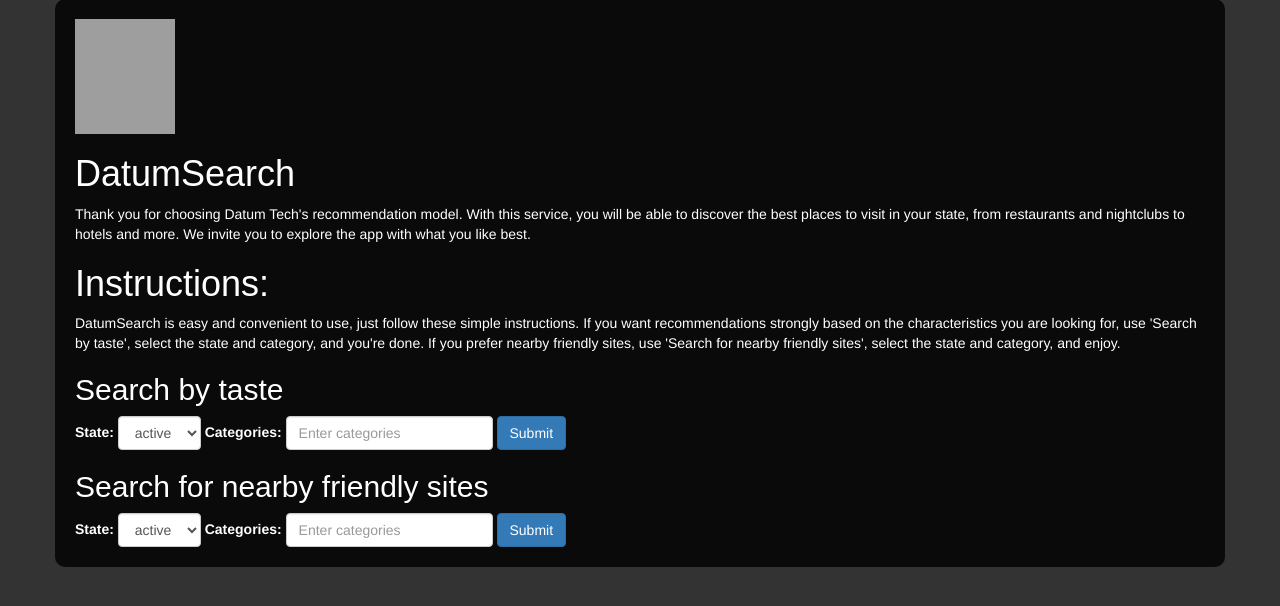
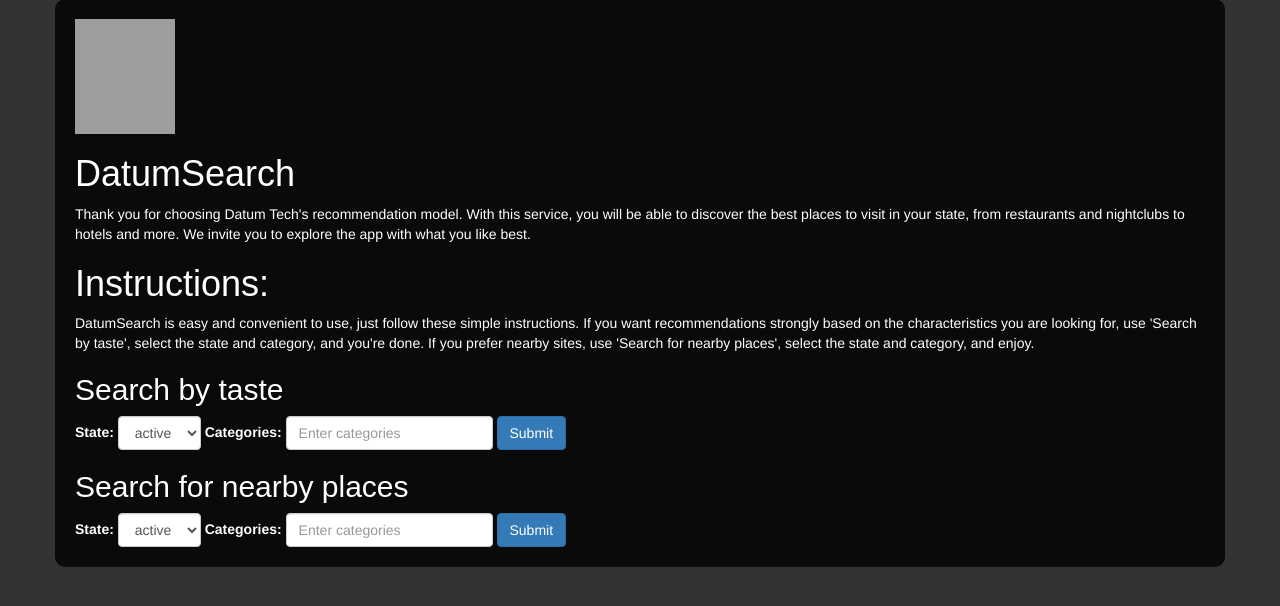
Before and after one commit to AnndrezRivera/interfaz_api, a FastAPI app: template templates/index.html in a window 1280 px wide. Shown: the part 21-627 px from the top of the page. Run offline with FastAPI, Linux system fonts and the light colour scheme; the template is opened without the code that fills it: most values are stand-ins (such as "Sample title", 1, 10 or a date in 2020); parts of the project's set-up code (start-up, migrations or seed data) failed here and were passed over; some libraries are stand-ins or nearby versions; grey boxes are pictures that could not be loaded.

Commit message:
Update index.html

```diff
--- a/templates/index.html
+++ b/templates/index.html
@@ -44,7 +44,7 @@
       <!-- Mensaje de bienvenida -->
       <p>Thank you for choosing Datum Tech's recommendation model. With this service, you will be able to discover the best places to visit in your state, from restaurants and nightclubs to hotels and more. We invite you to explore the app with what you like best.</p>
       <h1>Instructions:</h1>
-      <p>DatumSearch is easy and convenient to use, just follow these simple instructions. If you want recommendations strongly based on the characteristics you are looking for, use 'Search by taste', select the state and category, and you're done. If you prefer nearby friendly sites, use 'Search for nearby friendly sites', select the state and category, and enjoy.</p>
+      <p>DatumSearch is easy and convenient to use, just follow these simple instructions. If you want recommendations strongly based on the characteristics you are looking for, use 'Search by taste', select the state and category, and you're done. If you prefer nearby sites, use 'Search for nearby places', select the state and category, and enjoy.</p>
       <h2>Search by taste</h2>
       <!-- Estilos de formulario de Bootstrap -->
       <form method="post" class="form-inline">
@@ -62,9 +62,9 @@
         </div>
         <input type="submit" value="Submit" class="btn btn-primary">
       </form>
-      <h2>Search for nearby friendly sites</h2>
+      <h2>Search for nearby places</h2>
       <!-- Estilos de formulario de Bootstrap -->
-      <form method="post" action="/sentimiento_cercano" class="form-inline">
+      <form method="post" action="/lugares_cercano" class="form-inline">
         <div class="form-group">
           <label for="state">State:</label>
           <select id="state" name="state" class="form-control">
```
